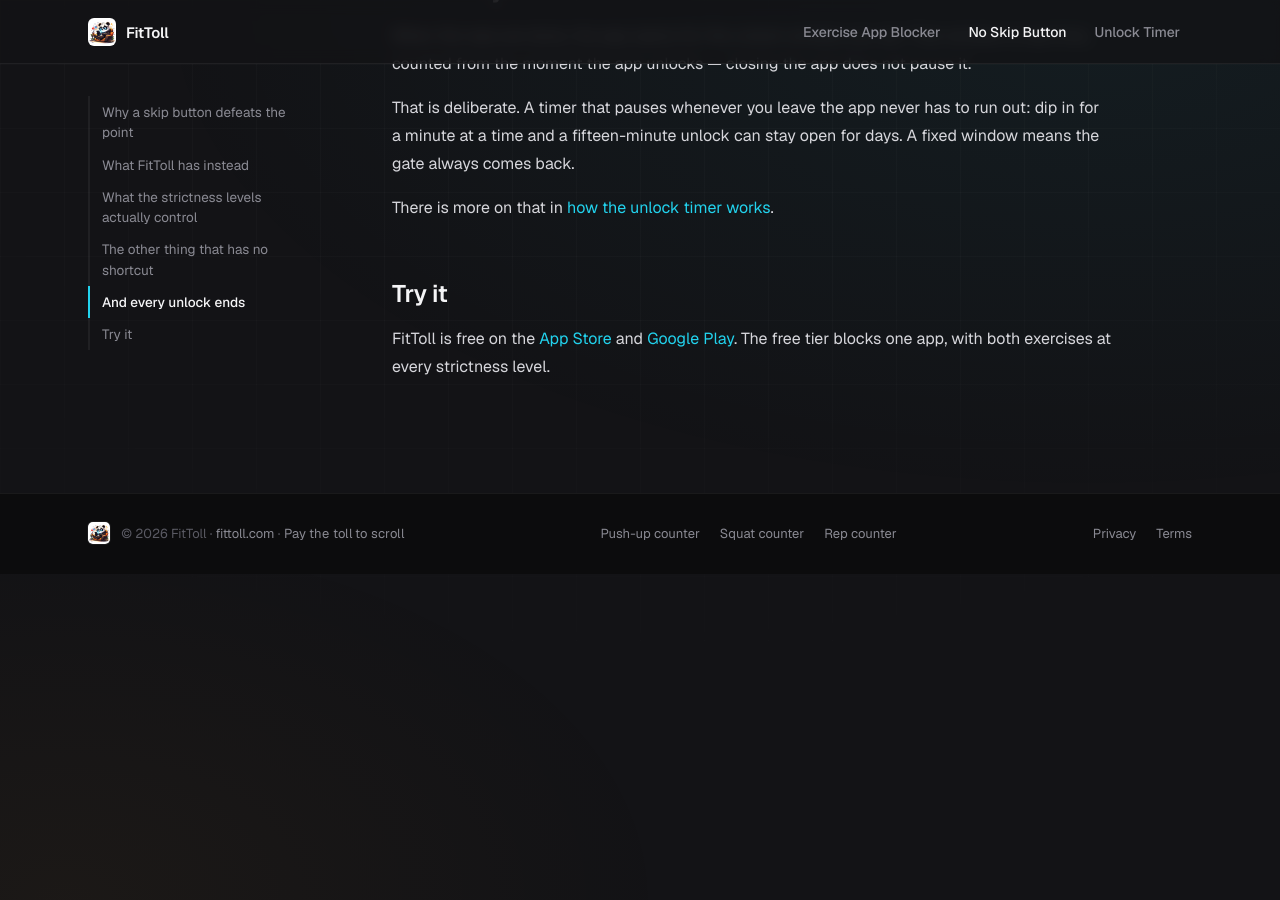
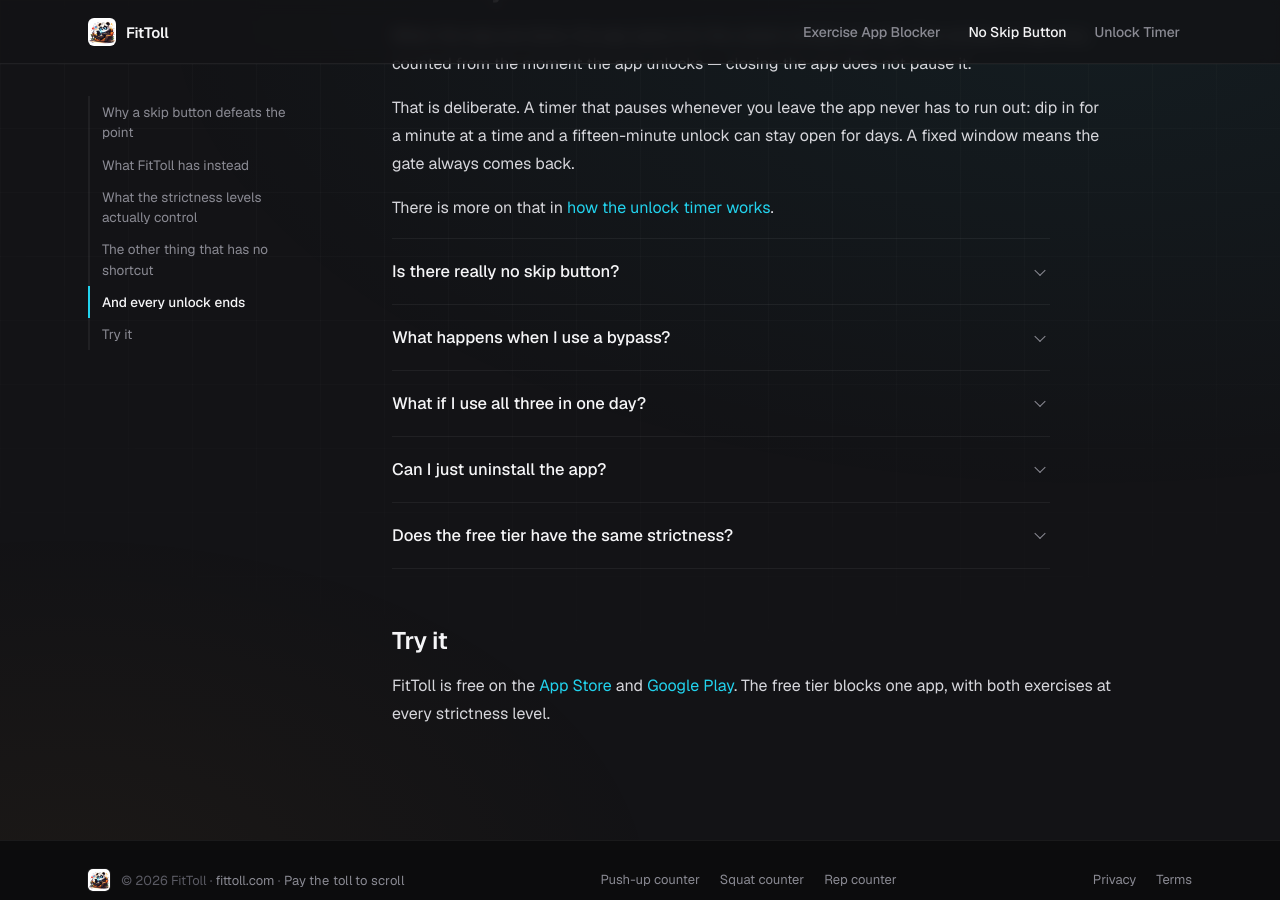
Before and after one commit to aurobindoGupta/fitToll-site, a Jekyll site: the page built from no-skip-button.md, in a window 1280 px wide and 900 px high, scrolled down 1792 px. Built offline with Jekyll 4.4.1, drawn with Linux system fonts in a browser that asks for light colours; before the commit the page ends 2366 px from its top, so only the background shows below that.

Commit message:
fix(site): show the FAQ on the two older guide pages
no-skip-button and exercise-app-blocker had faq: front matter, so head.html
emitted FAQPage JSON-LD, but neither page rendered the questions. Google's
structured-data policy: "Don't mark up content that is not visible to readers
of the page." Adds the same bare include the counter pages use
(squat-counter.md, push-up-counter.md, ai-rep-counter.md), directly before
the store section. Independently revertable.

Verified: check_build E4 — JSON-LD question count and text equal the visible
FAQ on all 7 FAQ pages. Screenshots: scrollBlocker-KMP
evidence/260921-m9i/web/{desktop,mobile}/{no-skip-button,exercise-app-blocker}.png.

Co-Authored-By: Claude Opus 5 (1M context) <noreply@anthropic.com>

```diff
--- a/no-skip-button.md
+++ b/no-skip-button.md
@@ -102,6 +102,8 @@ open for days. A fixed window means the gate always comes back.
 
 There is more on that in [how the unlock timer works]({{ '/unlock-timer/' | relative_url }}).
 
+{% include faq.html %}
+
 ## Try it
 
 FitToll is free on the [App Store](https://apps.apple.com/us/app/fittoll/id6761677416)
```
Also changed, not shown: exercise-app-blocker.md (+2 -0 lines).
